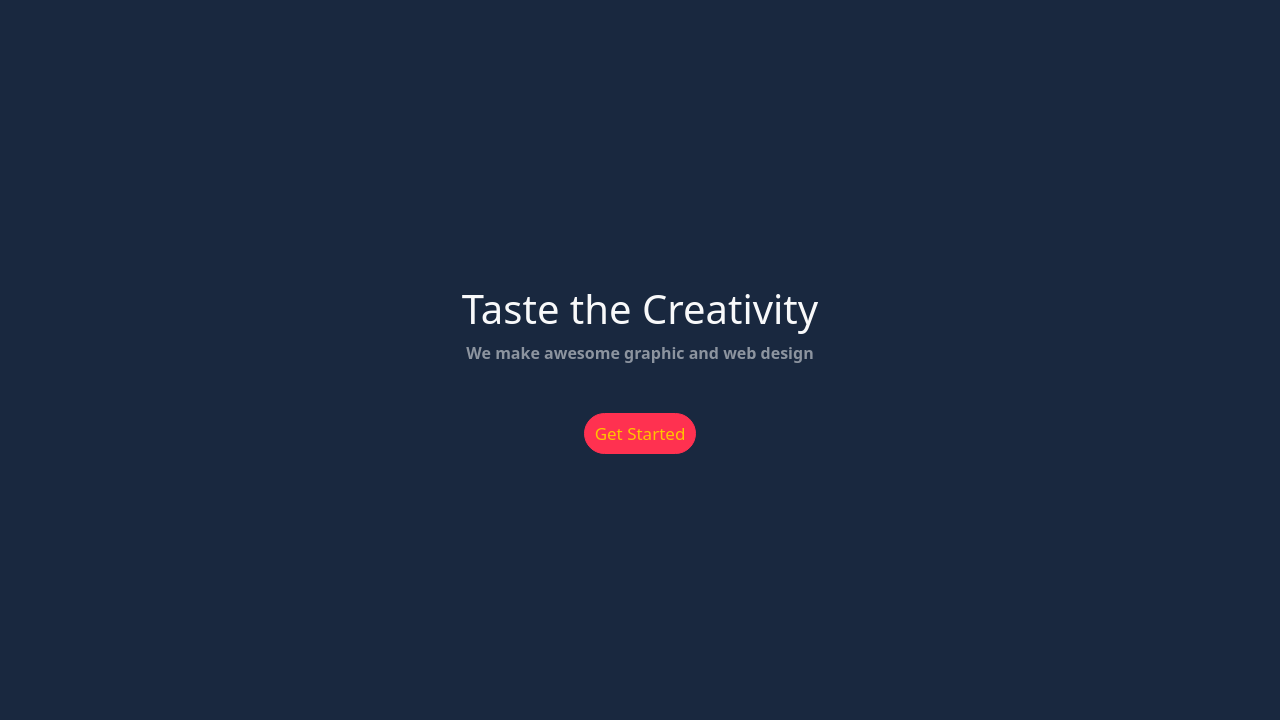
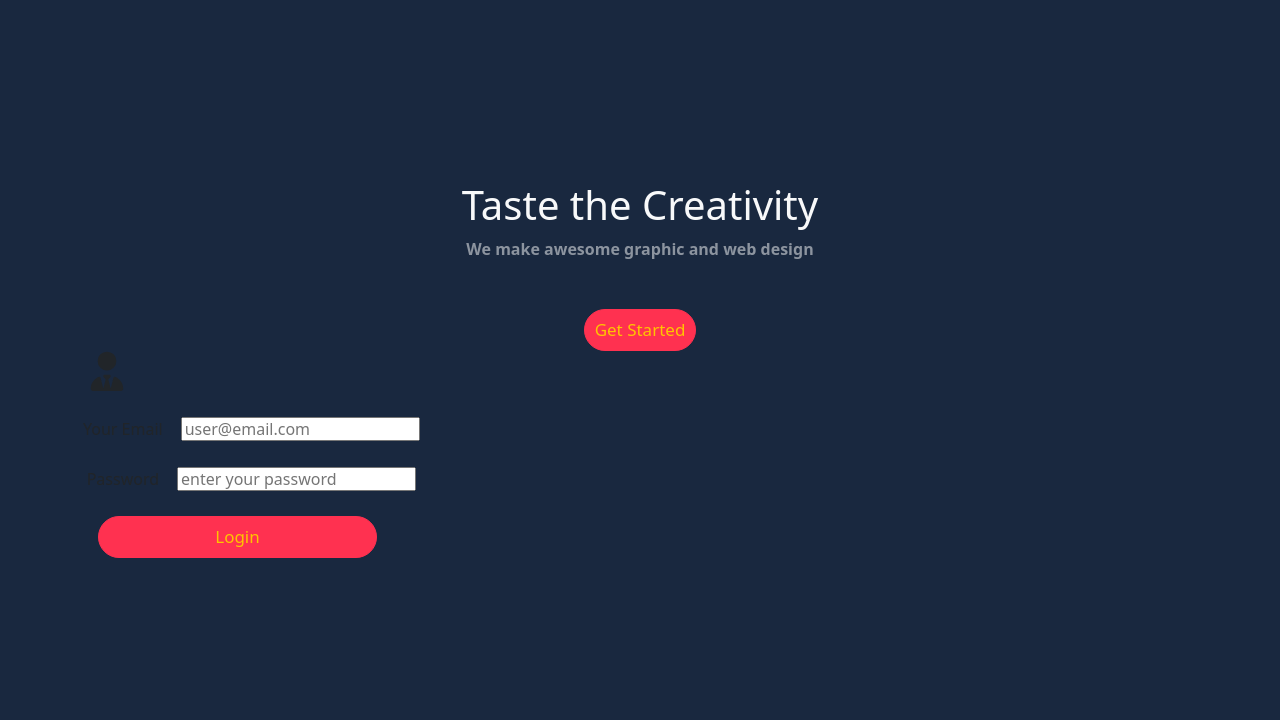
Before and after one commit to AbdallahDonkol/Bondi-Template, a plain HTML site: page index.html in a window 1280 px wide. Shown: the part 80-800 px from the top of the page. Drawn offline with Linux system fonts and the light colour scheme.

Commit message:
Update index.html

```diff
--- a/index.html
+++ b/index.html
@@ -19,16 +19,16 @@
 </head>
 <body>
     <!-- start navbar  -->
-    <nav class="navbar navbar-expand-lg sticky-top" >
+    <nav class="navbar navbar-expand-lg" >
         <div class="container">
             <a class="navbar-brand" href="#home"><img src="images/logo.png" alt="logo"></a>
-            <button class="navbar-toggler " type="button" data-bs-toggle="collapse" data-bs-target="#main" aria-controls="main" aria-expanded="false" aria-label="Toggle navigation">
+            <button class="navbar-toggler " id="navToggler" type="button" data-bs-toggle="collapse" data-bs-target="#main" aria-controls="main" aria-expanded="false" aria-label="Toggle navigation">
                 <i class="fa-solid fa-bars"></i>
             </button>
             <div class="collapse navbar-collapse" id="main">
             <ul class="navbar-nav ms-auto mb-2 mb-lg-0">
                 <li class="nav-item">
-                <a class="nav-link active  pt-3 pb-3 p-lg-3" aria-current="page" href="#home">Home</a>
+                <a class="nav-link active  pt-3 pb-3 p-lg-3" aria-current="page" href="#">Home</a>
                 </li>
                 <li class="nav-item">
                 <a class="nav-link  pt-3 pb-3 p-lg-3" href="#services">Services</a>
@@ -40,25 +40,47 @@
                 <a class="nav-link  pt-3 pb-3 p-lg-3" href="#about">About</a>
                 </li>
                 <li class="nav-item">
-                    <a class="nav-link pt-3 pb-3 p-lg-3" href="#contact">Contact</a>
-                    </li>
+                <a class="nav-link pt-3 pb-3 p-lg-3" href="#contact">Contact</a>
+                </li>
             </ul>
             <form class="d-lg-flex d-none" role="search">
-                <input class="form-control me-2" type="search" placeholder="Search" aria-label="Search">
-                <button class="mainBtn rounded-pill " type="submit">Search</button>
+                <input class="form-control me-2" type="search" placeholder="Search" aria-label="Search" id="formControl">
+                <button id="searchBtn" class="mainBtn rounded-pill " type="button">Search</button>
             </form>
-                <button type="button" class="mainBtn rounded-pill ms-lg-3">Login</button>
+                <button type="button" id="login" class=" login mainBtn rounded-pill ms-lg-3">Login</button>
             </div>
         </div>
         </nav>
         <!-- end navbar  -->
         <!-- start landing  -->
         <div class="landing d-flex justify-content-center align-items-center">
-            <div class="content text-light text-center">
-                <h1 class="fs-1 mb-2">Taste the Creativity</h1>
-                <p class="fs-6 text-white-50 mb-5 fw-bold">We make awesome graphic and web design</p>
-                <button type="button" class="mainBtn rounded-pill"><a href="#services" class="text-decoration-none">Get Started</a></button>
+            <div class="container">
+                <div class="content text-light text-center">
+                    <h1 class="fs-1 mb-2">Taste the Creativity</h1>
+                    <p class="fs-6 text-white-50 mb-5 fw-bold">We make awesome graphic and web design</p>
+                    <button type="button" class="mainBtn rounded-pill"><a href="#portfolio" class="text-decoration-none">Get Started</a></button>
+                </div>
+                <div class="popup" id="popup">
+                    <div class="popup-content" id="popContent">
+                        <i class="fa-solid fa-user-tie mb-4 mt-0 fs-1"></i>
+                        <form class="text-center" >
+                            <table>
+                                <tr class="d-flex justify-content-center">
+                                    <td class="me-3"><label for="user">Your Email</label></td>
+                                    <td><input type="email" name="email" id="user" placeholder="user@email.com" class="mb-4"><br></td>
+                                </tr>
+                                <tr class="d-flex justify-content-center">
+                                    <td class="me-3"><label for="pass">Password</label></td>
+                                    <td><input type="password" name="password" id="pass" placeholder="enter your password"></td>
+                                </tr>
+                            </table>
+                        </form>
+                        <button type="button" class="userLog mainBtn rounded-pill ms-lg-3 mt-4 w-25">Login</button>
+                    </div>
+                </div>
             </div>
+
+
         </div>
         <!-- end landing  -->
         <!-- start features -->
@@ -365,5 +387,6 @@
         <!-- end footer -->
     <script src="js/bootstrap.bundle.min.js"></script>
     <script src="js/all.min.js"></script> <!--will render the icon as svg icon-->
+    <script src="js/main.js"></script>
 </body>
 </html>
```
